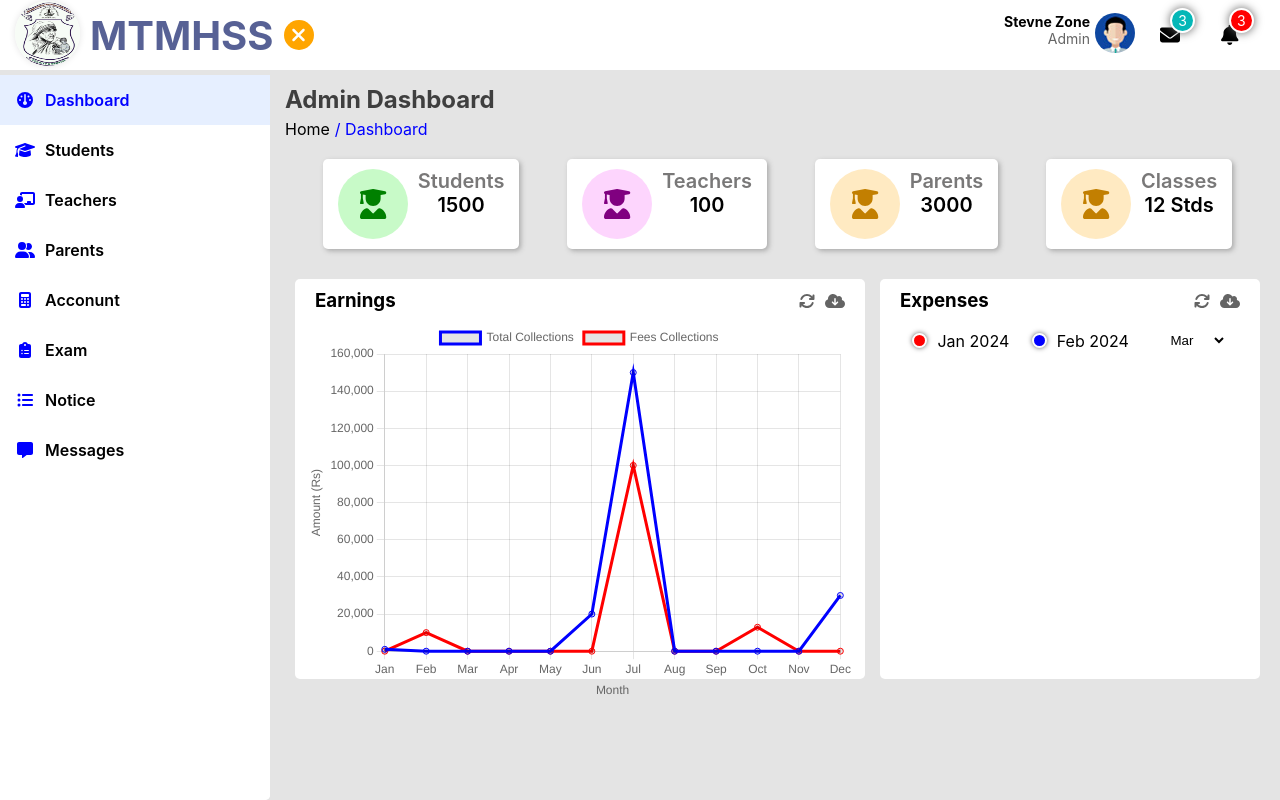
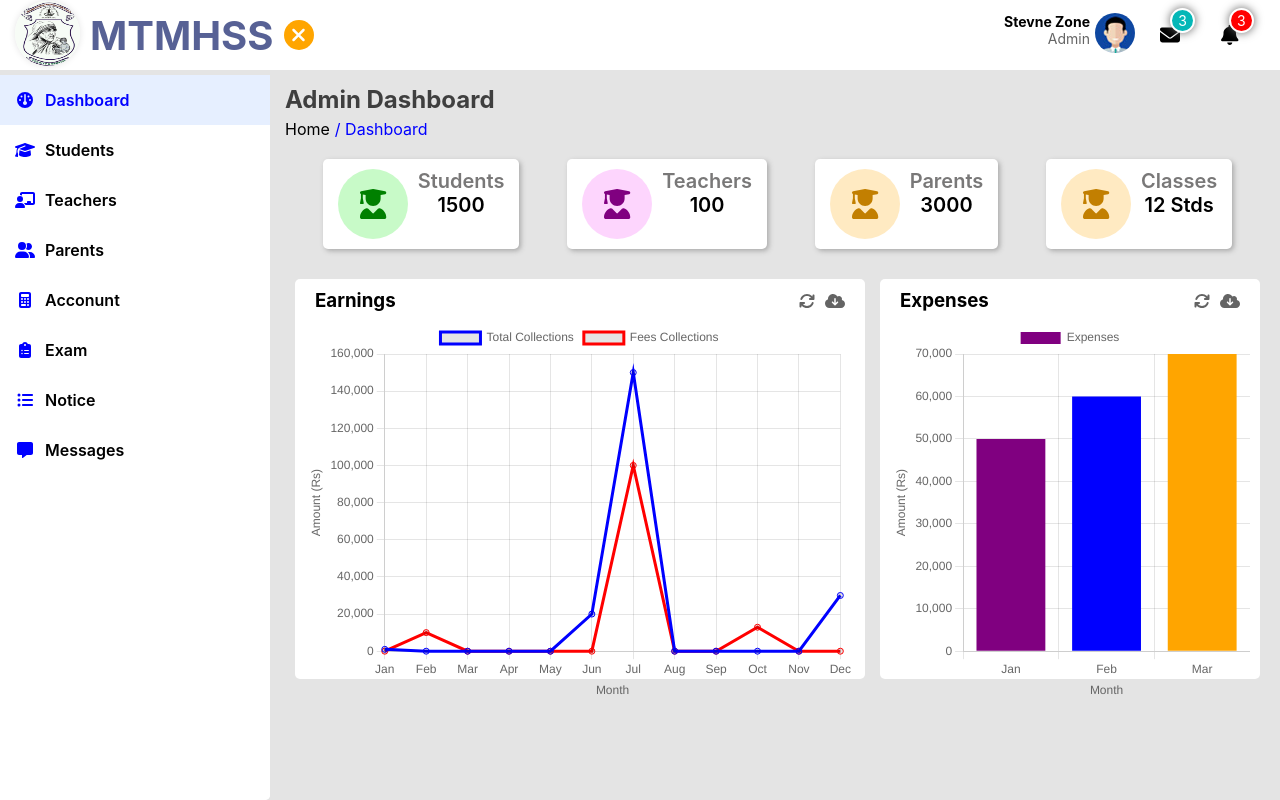
Before and after one commit to Vinoth82003/school_frontend, a React (Create React App) app: page / in a window 1280 px wide. Built offline with nearby package versions, Linux system fonts and the light colour scheme.

Commit message:
sample expense chart too added

```diff
--- a/src/Components/Admin.jsx
+++ b/src/Components/Admin.jsx
@@ -44,6 +44,55 @@ const Admin = () => {
               data: [0, 10010, 0, 0, 0, 0, 100000, 0, 0, 12900, 0, 0], // Assuming 100000 collected in Jul
               borderColor: "red",
               fill: false,
+            },
+          ],
+        },
+        options: {
+          responsive: true,
+          maintainAspectRatio: false,
+          scales: {
+            x: {
+              display: true,
+              title: {
+                display: true,
+                text: "Month",
+              },
+            },
+            y: {
+              display: true,
+              title: {
+                display: true,
+                text: "Amount (Rs)",
+              },
+            },
+          },
+        },
+      });
+
+      return () => {
+        // Cleanup function to destroy the chart when component unmounts
+        myChart.destroy();
+      };
+    }, []);
+
+    return <canvas id={chartId} ref={chartRef} />;
+  };
+
+  const ExpenseChart = () => {
+    const chartRef = useRef(null);
+    const chartId = "expense-chart"; // Unique ID for the canvas
+
+    useEffect(() => {
+      const ctx = chartRef.current.getContext("2d");
+      const myChart = new Chart(ctx, {
+        type: "bar",
+        data: {
+          labels: ["Jan", "Feb", "Mar"],
+          datasets: [
+            {
+              label: "Expenses",
+              data: [50000, 60000, 70000], // Sample expenses for Jan, Feb, Mar
+              backgroundColor: ["purple", "blue", "orange"],
             },
           ],
         },
@@ -146,23 +195,7 @@ const Admin = () => {
                 </div>
               </div>
             </div>
-            <div className="chart_cetgory">
-              <div className="category cat-1">
-                <div className="color"></div>
-                <p>Jan 2024</p>
-              </div>
-              <div className="category cat-2">
-                <div className="color"></div>
-                <p>Feb 2024</p>
-              </div>
-              <select name="year" id="year">
-                <option value="mar" selected>
-                  Mar
-                </option>
-                <option value="apr">Apr</option>
-                <option value="may">May</option>
-              </select>
-            </div>
+            <ExpenseChart />
           </div>
         </section>
       </main>
```
